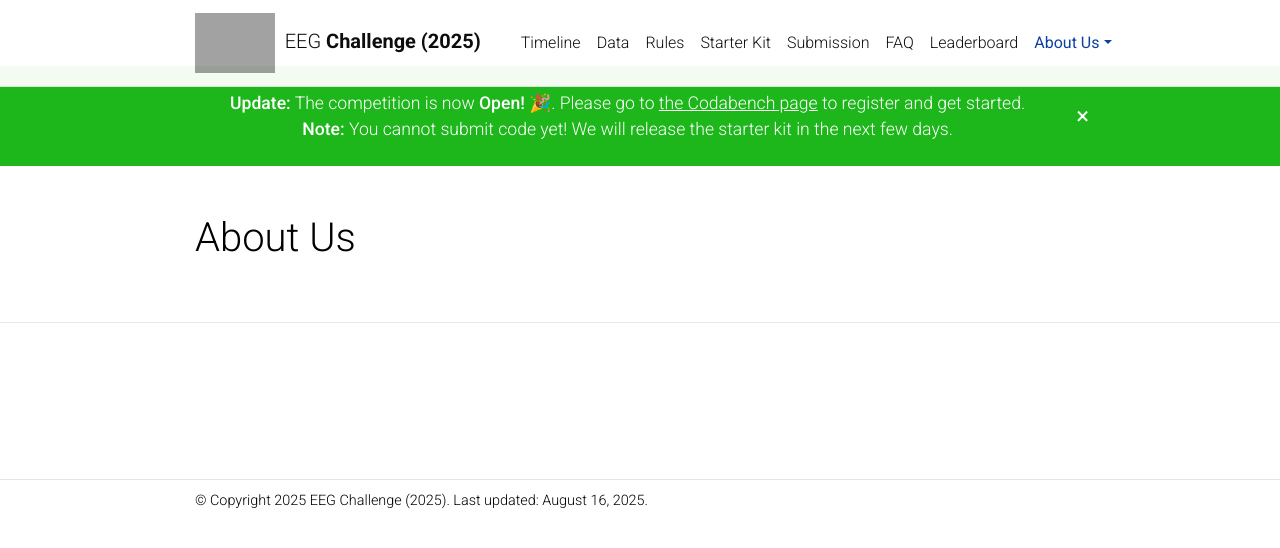
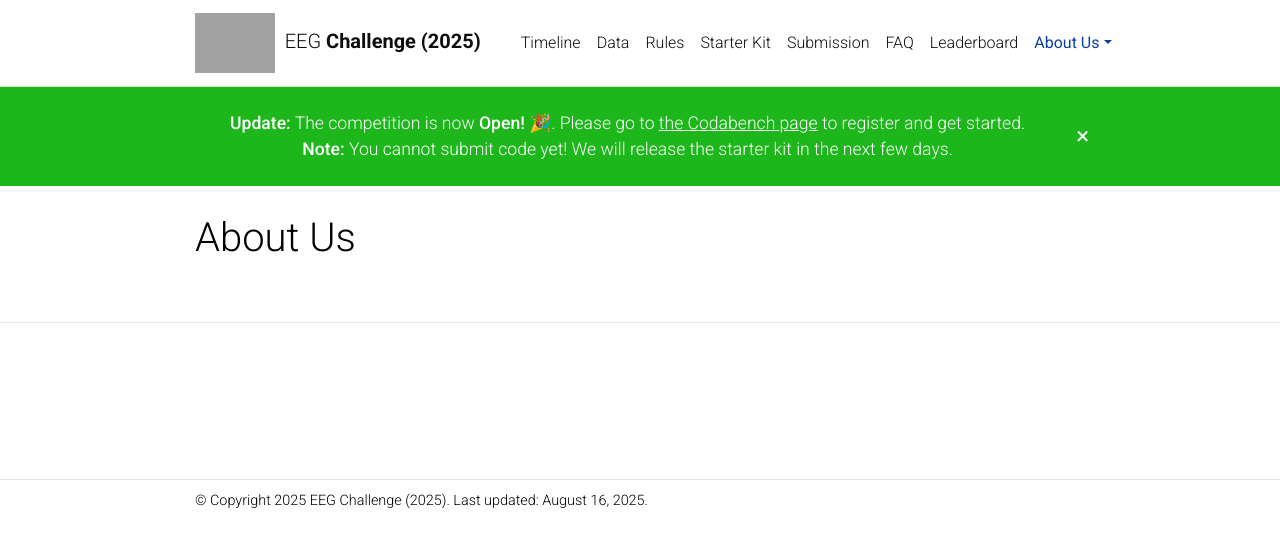
Before and after one commit to urgent-challenge/urgent2024, a Jekyll site: the page built from _pages/dropdown.md, in a window 1280 px wide. Shown: the top 548 px of the page. Built offline with Jekyll 4.4.1, drawn with Linux system fonts in a browser that asks for light colours; comment, search, counter and statistics services are not loaded; a style sheet for code colours, icons or effects is not loaded; grey boxes are pictures that could not be loaded.

Commit message:
test new fix

```diff
--- a/_layouts/default.html
+++ b/_layouts/default.html
@@ -19,7 +19,7 @@
     /* Adjust banner positioning when navbar is fixed */
     body.fixed-top-nav .banner {
       position: fixed;
-      top: 66px; /* Height of the fixed navbar */
+      top: 86px; /* Height of the fixed navbar */
       left: 0;
       right: 0;
       z-index: 1025; /* Below navbar but above content */
@@ -32,7 +32,7 @@
 
     /* Ensure original padding when banner is dismissed */
     body.fixed-top-nav:not(.banner-visible) {
-      padding-top: 66px; /* Original navbar padding */
+      padding-top: 86px; /* Original navbar padding */
     }
 
     .banner__content {
```
